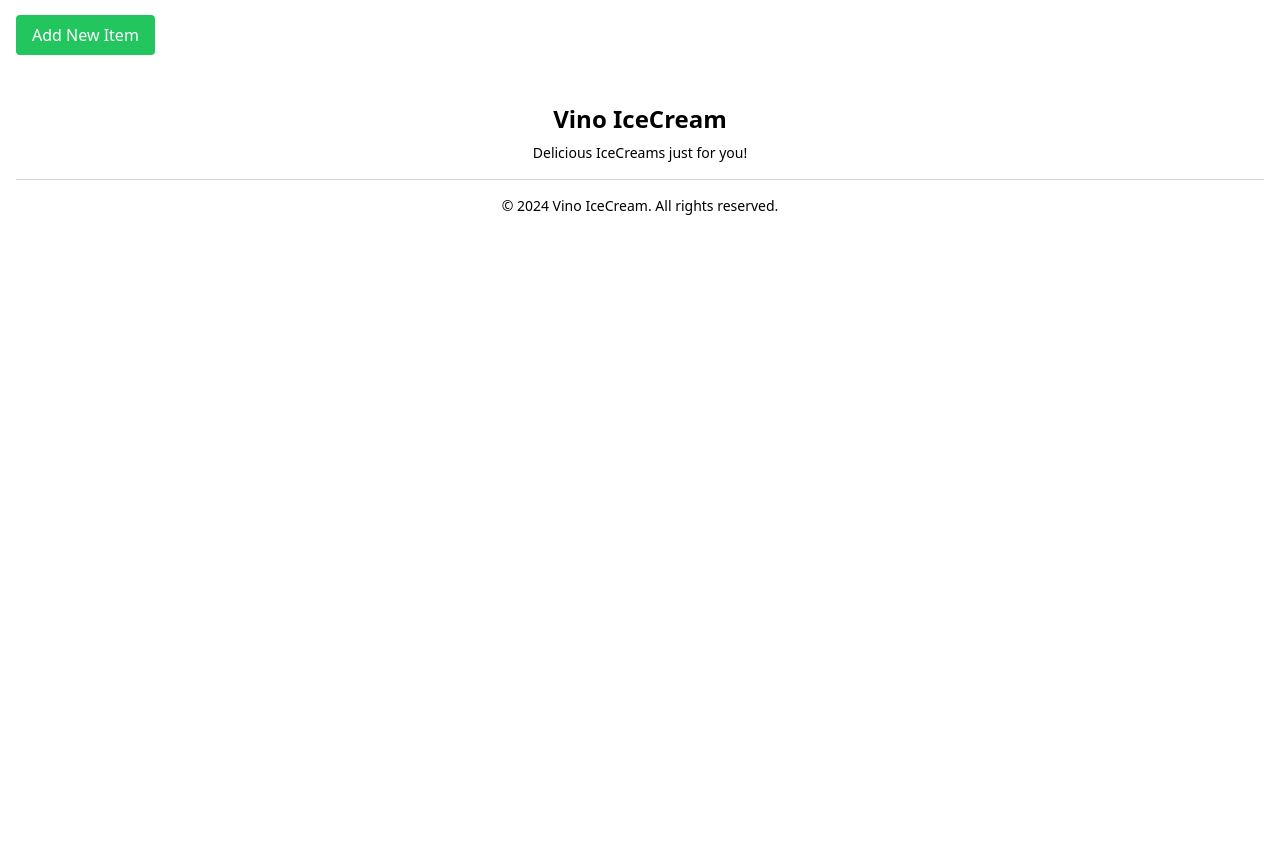
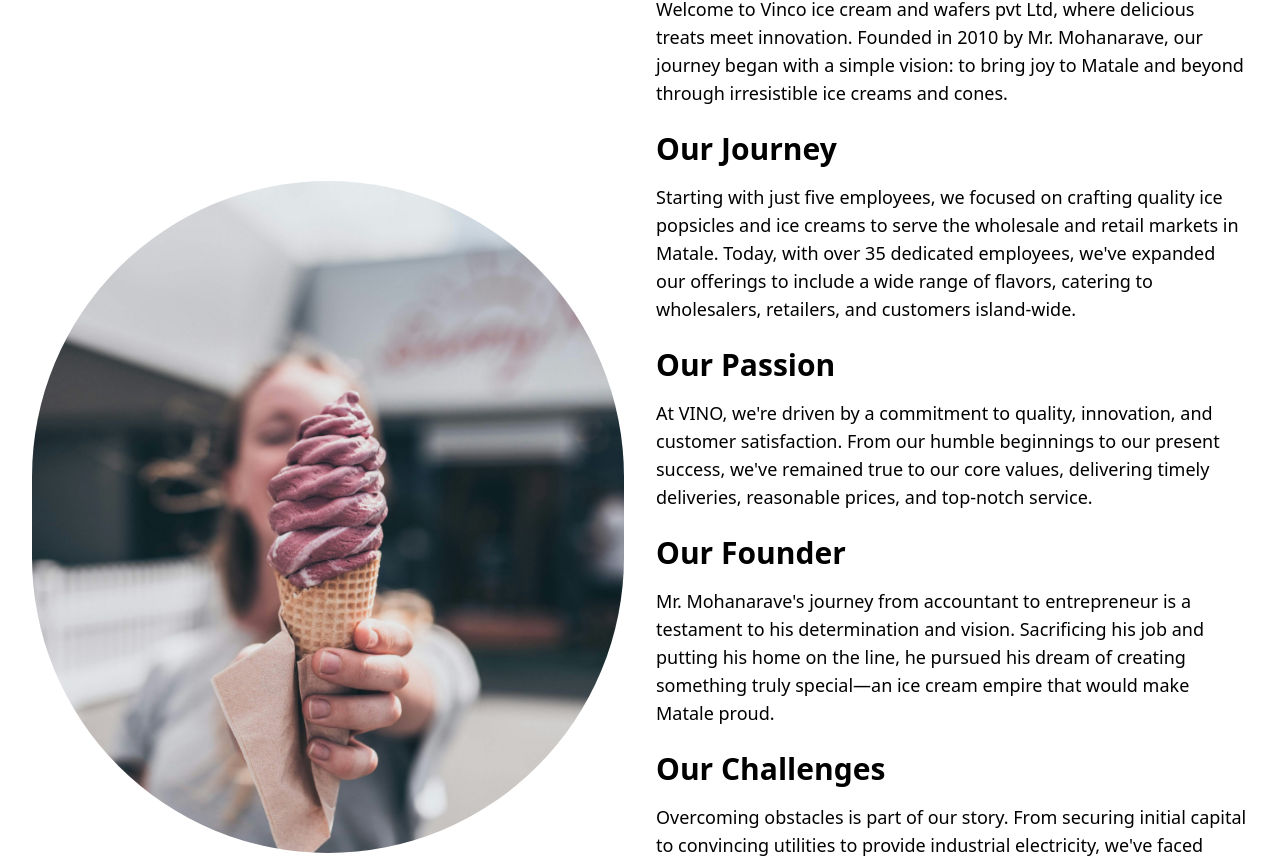
Before and after one commit to Haran29/ICIOMS, a React (Vite) app in the folder frontend/: page /AboutUs in a window 1280 px wide. Shown: the part 213-1077 px from the top of the page. Before the commit the page ends 800 px from the top, so only its background shows below. Built offline with nearby package versions, Linux system fonts and the light colour scheme; no server answers.

Commit message:
Final Presentation

```diff
--- a/frontend/src/component/DynamicNavBar.jsx
+++ b/frontend/src/component/DynamicNavBar.jsx
@@ -3,7 +3,7 @@ import axios from "axios";
 import { Toaster } from "react-hot-toast";
 import NavBar from "./NavBar";
 import UserNavBar from "./UserNavBar";
-import SalesPersonManagerNavBar from "./SalesPersonManagerNavBar"
+import SalesPersonManagerNavBar from "./SalesPersonManagerNavBar";
 import PaymentManagerNavBar from "./PaymentManagerNavBar";
 import SalesPersonNavBar from "./SalesPersonNavBar";
 import QMNavBar from "./QMNavBar";
@@ -39,16 +39,15 @@ const DynamicNavBar = () => {
       return <SalesPersonNavBar />;
     } else if (user.role === "salesperson_manager") {
       return <SalesPersonManagerNavBar />;
-    }else if (user.role === "PaymentManager") {
+    } else if (user.role === "PaymentManager") {
       return <PaymentManagerNavBar />;
-    }else if (user.role === "UserManager") {
+    } else if (user.role === "UserManager") {
       return <UserManagerNavBar />;
-
     } else if (user.role === "QualityManager") {
       return <QMNavBar />;
-    }else if (user.role === "SupplierManager") {
-      return <SupplierManager />;
-    }else {
+    } else if (user.role === "SupplierManager") {
+      return <UserNavBar />;
+    } else {
       return <UserNavBar />;
     }
   } else {
@@ -56,4 +55,4 @@ const DynamicNavBar = () => {
   }
 };
 
-export default DynamicNavBar ;
+export default DynamicNavBar;
--- a/frontend/src/component/NavBar.jsx
+++ b/frontend/src/component/NavBar.jsx
@@ -47,7 +47,7 @@ const NavBar = () => {
             </svg>
           </button>
         </div>
-        <div className={`md:flex ${isOpen ? 'block' : 'hidden'}`}>
+        <div className={`md:flex ${isOpen ? "block" : "hidden"}`}>
           <ul className="font-medium flex flex-col md:flex-row md:space-x-8 md:space-y-0 mt-4 md:mt-0">
             <li>
               <Link to="/OurMenu" className="text-black hover:text-green-600">
@@ -55,15 +55,12 @@ const NavBar = () => {
               </Link>
             </li>
             <li>
-              <Link to="#" className="text-black hover:text-green-600">
+              <Link to="/AboutUS" className="text-black hover:text-green-600">
                 About Us
               </Link>
             </li>
             <li>
-              <Link
-                to="#"
-                className="text-black hover:text-green-600"
-              >
+              <Link to="/AboutUS" className="text-black hover:text-green-600">
                 Contact Us
               </Link>
             </li>
--- a/frontend/src/component/QMNavBar.jsx
+++ b/frontend/src/component/QMNavBar.jsx
@@ -76,20 +76,17 @@ const QMNavBar = () => {
               </Link>
             </li>
             <li>
-              <Link to="/our-menu" className="text-black hover:text-green-600">
+              <Link to="/Menu" className="text-black hover:text-green-600">
                 Our Menu
               </Link>
             </li>
             <li>
-              <Link
-                to="/contact-us"
-                className="text-black hover:text-green-600 "
-              >
+              <Link to="/AboutUS" className="text-black hover:text-green-600 ">
                 Contact Us
               </Link>
             </li>
             <li>
-              <Link to="/about-us" className="text-black hover:text-green-600 ">
+              <Link to="/AboutUS" className="text-black hover:text-green-600 ">
                 About Us
               </Link>
             </li>
--- a/frontend/src/component/SupplierNavBar/SupplierNavBar.jsx
+++ b/frontend/src/component/SupplierNavBar/SupplierNavBar.jsx
@@ -9,7 +9,7 @@ const SupplierNavBar = () => {
   };
 
   return (
-    <nav className="bg-white bg-opacity-70 backdrop-blur-lg shadow-lg rounded-lg">
+    <nav className="bg-white bg-opacity-70 backdrop-blur-lg shadow-lg rounded-lg mb-10">
       <div className="max-w-screen-xl flex items-center justify-between mx-auto p-4">
         <div className="md:hidden">
           <button
@@ -40,16 +40,22 @@ const SupplierNavBar = () => {
             </svg>
           </button>
         </div>
-        <div className={`md:flex ${isOpen ? 'block' : 'hidden'}`}>
+        <div className={`md:flex ${isOpen ? "block" : "hidden"}`}>
           <ul className="font-medium flex flex-col md:flex-row md:space-x-8 md:space-y-0 mt-4 md:mt-0">
             <li>
-              <Link to="/list-suplier" className="text-black hover:text-green-600">
-                Suplier
+              <Link
+                to="/list-suplier"
+                className="text-black hover:text-green-600"
+              >
+                Supplier
               </Link>
             </li>
             <li>
-              <Link to="/place-order" className="text-black hover:text-green-600">
-              PlaceOrder
+              <Link
+                to="/place-order"
+                className="text-black hover:text-green-600"
+              >
+                Place Order
               </Link>
             </li>
             <li>
@@ -70,7 +76,6 @@ const SupplierNavBar = () => {
             </li>
           </ul>
         </div>
-
       </div>
     </nav>
   );
--- a/frontend/src/pages/AboutUs.jsx
+++ b/frontend/src/pages/AboutUs.jsx
@@ -1,10 +1,76 @@
-import React from 'react'
-import AdminPage from '../component/AdminAddItem'
+import React from "react";
+import Image from "../assets/BackgroundMain4.jpg";
 
 const AboutUs = () => {
   return (
-  <AdminPage></AdminPage>
-  )
-}
+    <div className="flex flex-col items-center justify-center min-h-screen bg-gray-100">
+      <div className="max-w-full  mx-auto px-8 py-12 bg-white rounded-lg shadow-lg flex items-center mb-8">
+        <div className="w-1/2 mr-8">
+          <img src={Image} alt="Square Image" className="rounded-full" />
+        </div>
 
-export default AboutUs
+        <div className="w-1/2">
+          <h1 className="text-3xl font-semibold mb-4">
+            About Vinco ice cream and wafers pvt ltd
+          </h1>
+          <p className="text-lg">
+            Welcome to Vinco ice cream and wafers pvt Ltd, where delicious
+            treats meet innovation. Founded in 2010 by Mr. Mohanarave, our
+            journey began with a simple vision: to bring joy to Matale and
+            beyond through irresistible ice creams and cones.
+          </p>{" "}
+          <br />
+          <h2 className="text-3xl font-semibold mb-4">Our Journey</h2>
+          <p className="text-lg">
+            Starting with just five employees, we focused on crafting quality
+            ice popsicles and ice creams to serve the wholesale and retail
+            markets in Matale. Today, with over 35 dedicated employees, we've
+            expanded our offerings to include a wide range of flavors, catering
+            to wholesalers, retailers, and customers island-wide.
+          </p>{" "}
+          <br />
+          <h2 className="text-3xl font-semibold mb-4">Our Passion</h2>
+          <p className="text-lg">
+            At VINO, we're driven by a commitment to quality, innovation, and
+            customer satisfaction. From our humble beginnings to our present
+            success, we've remained true to our core values, delivering timely
+            deliveries, reasonable prices, and top-notch service.
+          </p>{" "}
+          <br />
+          <h2 className="text-3xl font-semibold mb-4">Our Founder</h2>
+          <p className="text-lg">
+            Mr. Mohanarave's journey from accountant to entrepreneur is a
+            testament to his determination and vision. Sacrificing his job and
+            putting his home on the line, he pursued his dream of creating
+            something truly special—an ice cream empire that would make Matale
+            proud.
+          </p>{" "}
+          <br />
+          <h2 className="text-3xl font-semibold mb-4">Our Challenges</h2>
+          <p className="text-lg">
+            Overcoming obstacles is part of our story. From securing initial
+            capital to convincing utilities to provide industrial electricity,
+            we've faced challenges head-on, emerging stronger and more
+            resilient.
+          </p>{" "}
+          <br />
+          <h2 className="text-3xl font-semibold mb-4">Our Unique Offering</h2>
+          <p className="text-lg">
+            Our commitment to innovation is evident in our product design.
+            Through research and creativity, we've developed unique cone molds
+            that maximize ice cream enjoyment while minimizing waste, setting us
+            apart in the market. Join us on our journey as we continue to
+            delight taste buds, innovate, and spread joy—one scoop at a time.
+          </p>{" "}
+          <br />
+        </div>
+      </div>
+
+      <div className="max-w-full mx-auto px-8 py-12 bg-white rounded-lg shadow-lg flex justify-center">
+        <img src={Image} alt="Rectangle Image" className="w-full" />
+      </div>
+    </div>
+  );
+};
+
+export default AboutUs;
--- a/frontend/src/pages/OrderConsole.jsx
+++ b/frontend/src/pages/OrderConsole.jsx
@@ -4,6 +4,8 @@ import { FaTrashAlt, FaSearch } from "react-icons/fa";
 import jsPDF from "jspdf";
 import "jspdf-autotable";
 import BillModal from "../component/BillModal";
+import { ToastContainer, toast } from "react-toastify";
+import "react-toastify/dist/ReactToastify.css";
 
 const OrderConsole = () => {
   const [inventory, setInventory] = useState([]);
@@ -114,6 +116,7 @@ const OrderConsole = () => {
 
   return (
     <div className="flex justify-center items-center min-h-screen bg-gray-100">
+      <ToastContainer />
       <div className="max-w-5xl w-full p-8 bg-white rounded-lg shadow-lg">
         <div className="flex justify-between">
           <div className="w-3/5 pr-8">
@@ -133,7 +136,15 @@ const OrderConsole = () => {
                 <div
                   key={item._id}
                   className="flex flex-col items-center cursor-pointer"
-                  onClick={() => addToSelectedItems(item._id)}
+                  onClick={() => {
+                    if (item.quantity > 0) {
+                      addToSelectedItems(item._id);
+                    } else {
+                      toast.error("out stock", {
+                        position: "top-right",
+                      });
+                    }
+                  }}
                 >
                   <img
                     src={item.image}
@@ -144,7 +155,9 @@ const OrderConsole = () => {
                     <h3 className="text-lg font-semibold">{item.name}</h3>
                     <p className="text-gray-600">
                       LKR {item.price} |
-                      {item.quantity == 0 ? "Out of Stock" : ` Qty ${item.quantity}`}
+                      {item.quantity == 0
+                        ? "Out of Stock"
+                        : ` Qty ${item.quantity}`}
                     </p>
                   </div>
                 </div>
```
Also changed, not shown: frontend/src/pages/Admindash.jsx (+43 -23 lines), frontend/src/pages/LoginPage.jsx (+16 -12 lines), frontend/src/pages/ManagePayment.jsx (+64 -18 lines), 2 other files (tests, documents, lock files or other folders).
